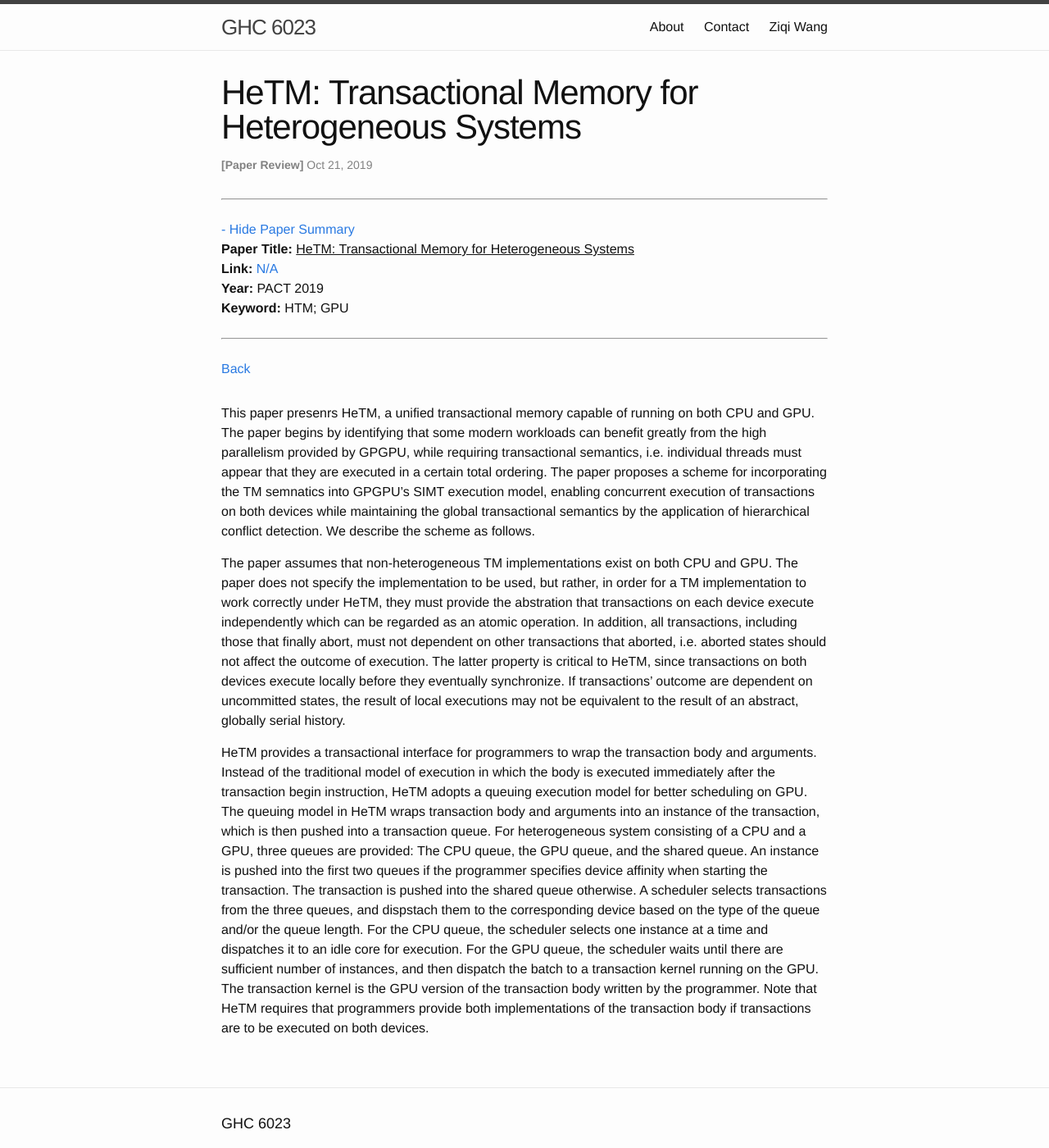
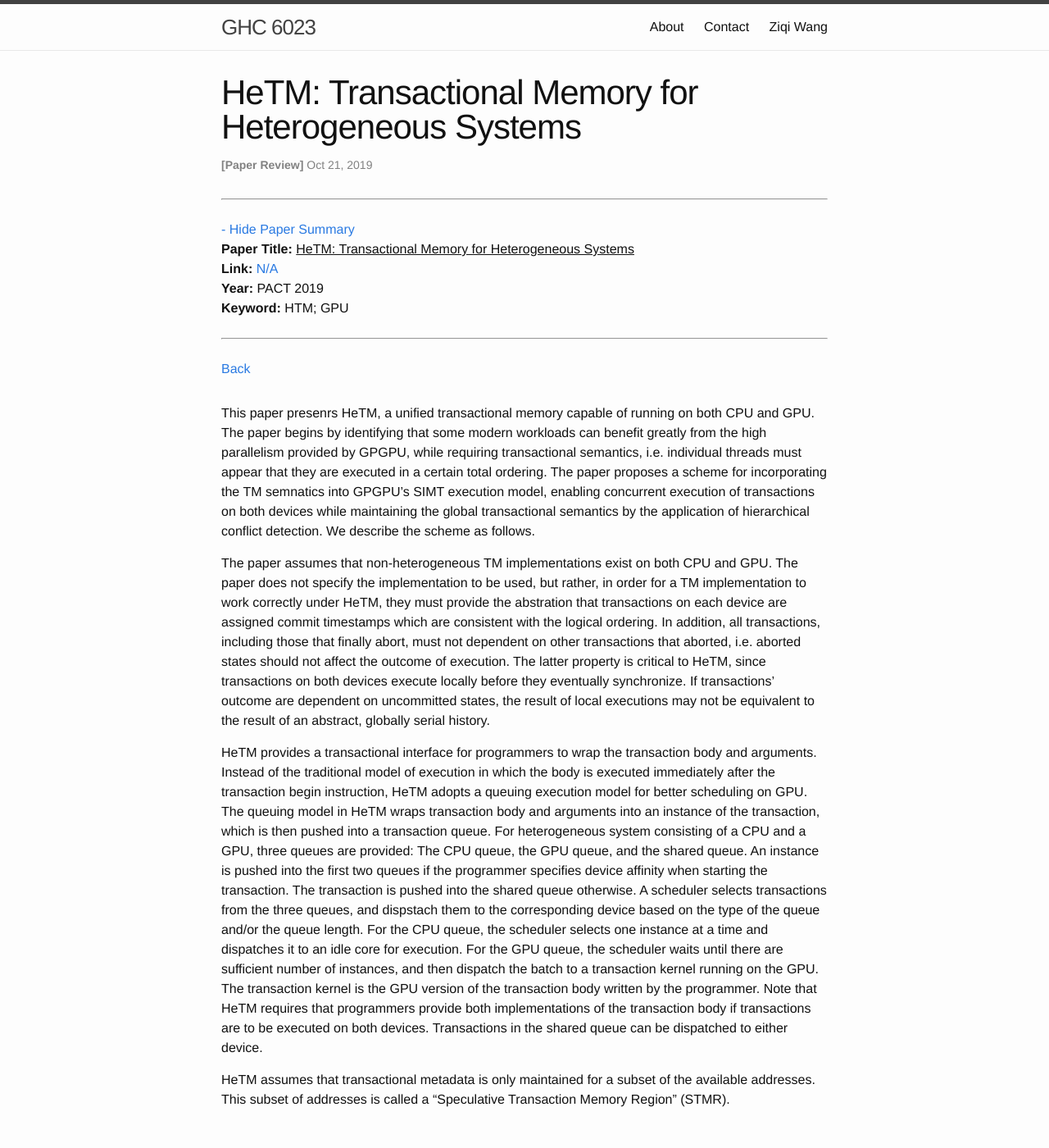
Before and after one commit to wangziqi2013/wangziqi2013.github.io, a Jekyll site: the page built from _posts/2019-10-20-hetm.markdown, in a window 1280 px wide and 1400 px high. Shown: the whole window at 82% size. Built offline with Jekyll 4.4.1, drawn with Linux system fonts in a browser that asks for light colours.

Commit message:
Small change

```diff
--- a/_posts/2019-10-20-hetm.markdown
+++ b/_posts/2019-10-20-hetm.markdown
@@ -21,11 +21,11 @@ conflict detection. We describe the scheme as follows.
 
 The paper assumes that non-heterogeneous TM implementations exist on both CPU and GPU. The paper does not specify the
 implementation to be used, but rather, in order for a TM implementation to work correctly under HeTM, they must provide
-the abstration that transactions on each device execute independently which can be regarded as an atomic operation. In addition,
-all transactions, including those that finally abort, must not dependent on other transactions that aborted, i.e. aborted
-states should not affect the outcome of execution. The latter property is critical to HeTM, since transactions on both
-devices execute locally before they eventually synchronize. If transactions' outcome are dependent on uncommitted states,
-the result of local executions may not be equivalent to the result of an abstract, globally serial history.
+the abstration that transactions on each device are assigned commit timestamps which are consistent with the logical ordering.
+In addition, all transactions, including those that finally abort, must not dependent on other transactions that aborted,
+i.e. aborted states should not affect the outcome of execution. The latter property is critical to HeTM, since transactions
+on both devices execute locally before they eventually synchronize. If transactions' outcome are dependent on uncommitted
+states, the result of local executions may not be equivalent to the result of an abstract, globally serial history.
 
 HeTM provides a transactional interface for programmers to wrap the transaction body and arguments. Instead of the traditional
 model of execution in which the body is executed immediately after the transaction begin instruction, HeTM adopts
@@ -38,4 +38,8 @@ device based on the type of the queue and/or the queue length. For the CPU queue
 and dispatches it to an idle core for execution. For the GPU queue, the scheduler waits until there are sufficient number
 of instances, and then dispatch the batch to a transaction kernel running on the GPU. The transaction kernel is the GPU
 version of the transaction body written by the programmer. Note that HeTM requires that programmers provide both implementations
-of the transaction body if transactions are to be executed on both devices.
+of the transaction body if transactions are to be executed on both devices. Transactions in the shared queue can be dispatched
+to either device.
+
+HeTM assumes that transactional metadata is only maintained for a subset of the available addresses. This subset of addresses
+is called a "Speculative Transaction Memory Region" (STMR).
```
